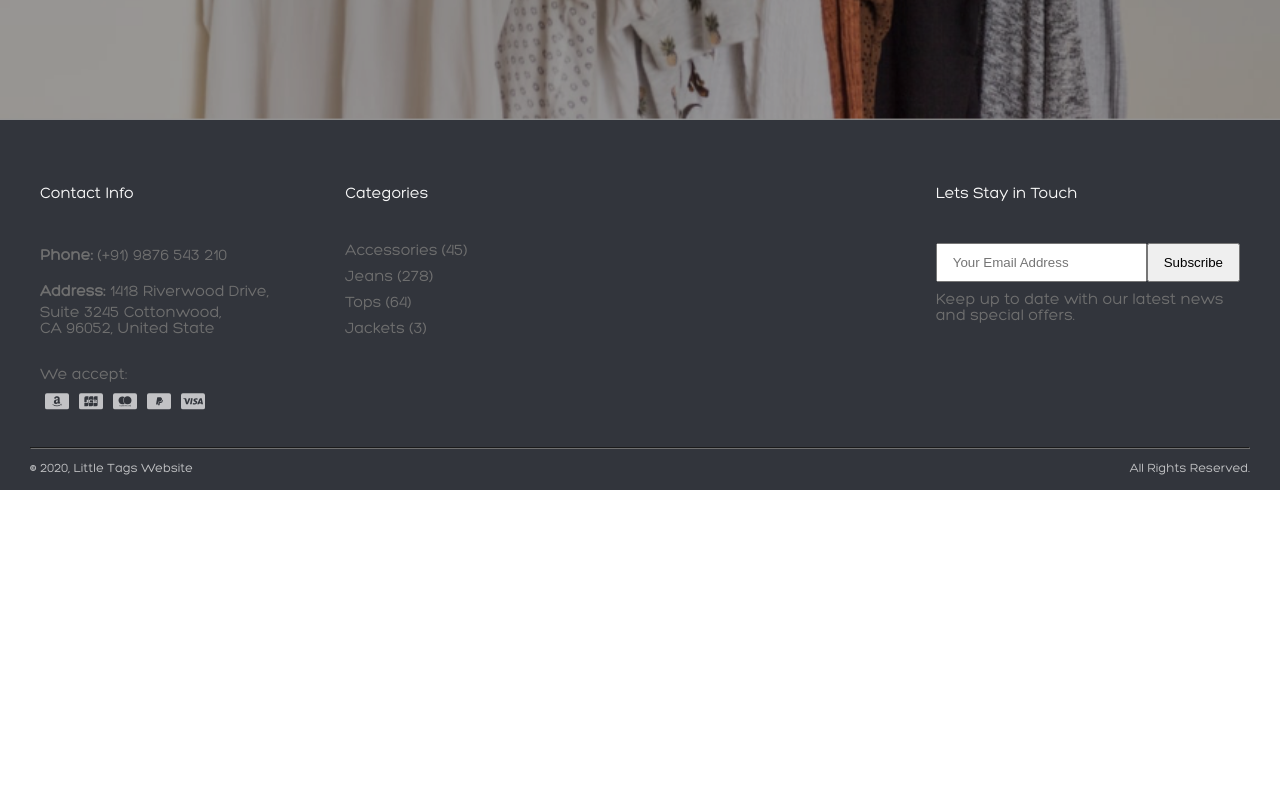
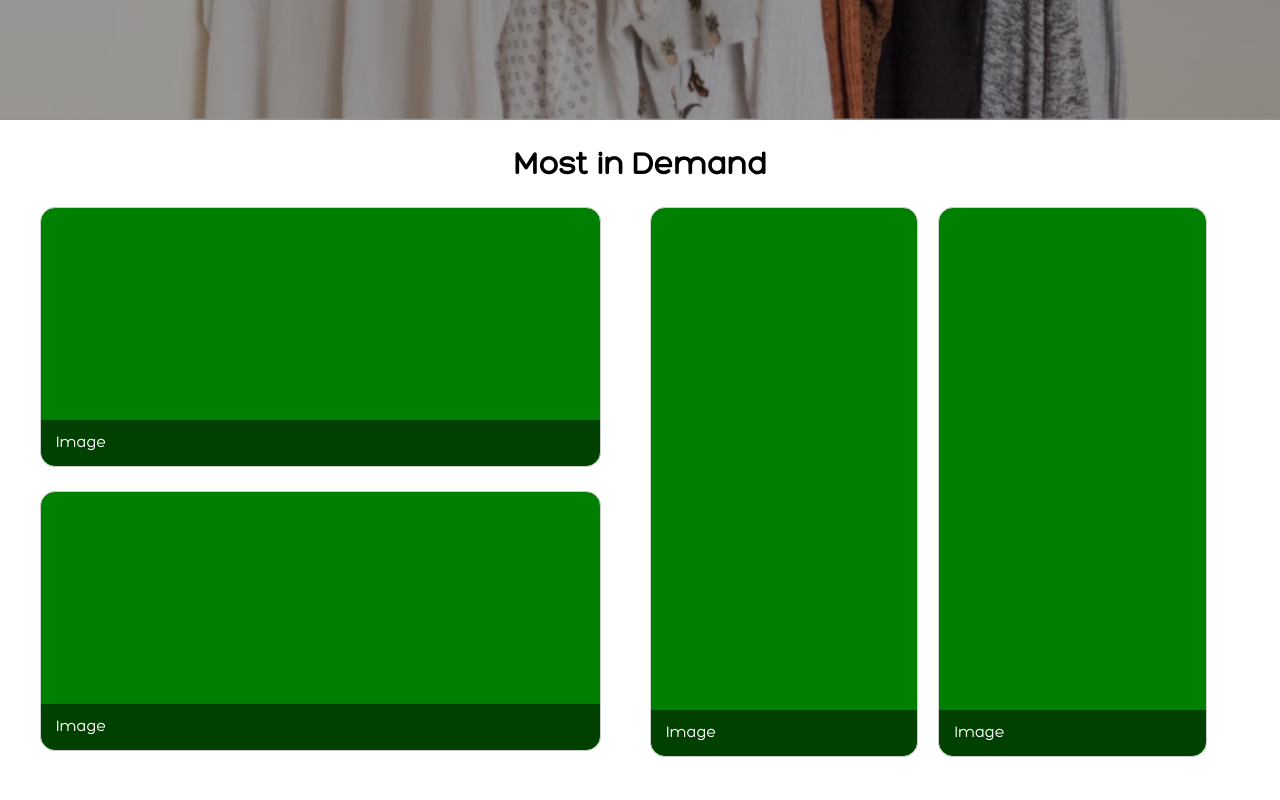
Before and after one commit to pesto-students/little-tags-ice-rahul, a React (Create React App) app: page / in a window 1280 px wide. Shown: the part 680-1480 px from the top of the page. Before the commit the page ends 1170 px from the top, so only its background shows below. Built offline with nearby package versions, Linux system fonts and the light colour scheme.

Commit message:
On Demand Section Added

```diff
--- /dev/null
+++ b/src/components/ImageConatiner/ImageContainer.scss
@@ -0,0 +1,37 @@
+$root: '.ImageContainer';
+
+#{$root}{
+  min-height: 100px;
+  border:1px solid #ccc;
+  border-radius: 15px;
+  display: inline-block;
+  margin: 10px;
+  position: relative;
+  background-color: green;
+
+  .imageContainerTitle{
+    position: absolute;
+    bottom: 0;
+    background-color: rgba(0,0,0,0.5);
+    color: white;
+    padding: 15px;
+    width: 100%;
+    border-bottom-right-radius: 15px;
+    border-bottom-left-radius: 15px;
+    text-align: left;
+  }
+}
+
+.img-primary{
+  width:92%;
+  height: 260px;
+}
+
+.img-secondary{
+  width:44%;
+  height: 550px;
+}
+
+.img-tertiary{
+  width:50%;
+}
--- /dev/null
+++ b/src/components/ImageConatiner/index.js
@@ -0,0 +1,22 @@
+import React from 'react'
+import classNames from 'classnames';
+import { IMAGE_CONTAINER } from '../../constants';
+import './ImageContainer.scss';
+
+const ImageContainer = ({ type = IMAGE_CONTAINER.TYPE.PRIMARY, title = 'Image', link = '#' }) => {
+
+  var ImageContainerConfig = classNames({
+    'ImageContainer': true,
+    'img-primary' : type === IMAGE_CONTAINER.TYPE.PRIMARY,
+    'img-secondary' : type === IMAGE_CONTAINER.TYPE.SECONDARY,
+    'img-tertiary' : type === IMAGE_CONTAINER.TYPE.TERTIARY
+  });
+
+  return (
+    <div className={ImageContainerConfig}>
+      <div className="imageContainerTitle">{title}</div>
+    </div>
+  );
+}
+
+export default ImageContainer;
--- /dev/null
+++ b/src/components/OnDemand/OnDemand.scss
@@ -0,0 +1,42 @@
+$root: '.OnDemand';
+
+#{$root} {
+
+  padding: 30px 15px;
+  min-height: 100vh;
+
+  .title{
+    width: 100%;
+    text-align: center;
+    font-family: 'Hero';
+    font-size: 2em;
+    font-weight: bold;
+    padding-bottom: 15px;
+  }
+
+  .gallery{
+    padding: 0 15px;
+    display: flex;
+    justify-content: center;
+  }
+
+  .gallery-left, .gallery-right{
+    width: 50%;
+  }
+
+  @media only screen and (max-width: 750px) {
+    .gallery{
+      flex-direction: column;
+    }
+    .gallery-left, .gallery-right{
+      width: 100%;
+      display: flex;
+      justify-content: center;
+      align-items: center;
+    }
+    .gallery-left{
+      flex-direction: column;
+    }
+  }
+
+}
--- /dev/null
+++ b/src/components/OnDemand/index.js
@@ -0,0 +1,25 @@
+import React from 'react'
+import ImageContainer from '../ImageConatiner';
+import { IMAGE_CONTAINER } from '../../constants';
+import './OnDemand.scss'
+
+const OnDemand = () => {
+
+  return (
+    <section className="OnDemand">
+      <div className="title"> Most in Demand </div>
+      <div className="gallery">
+        <div className="gallery-left">
+          <ImageContainer type={IMAGE_CONTAINER.TYPE.PRIMARY} />
+          <ImageContainer type={IMAGE_CONTAINER.TYPE.PRIMARY} />
+        </div>
+        <div className="gallery-right">
+          <ImageContainer type={IMAGE_CONTAINER.TYPE.SECONDARY} />
+          <ImageContainer type={IMAGE_CONTAINER.TYPE.SECONDARY} />
+        </div>
+      </div>
+    </section>
+  );
+
+}
+export default OnDemand;
--- a/src/constants/index.js
+++ b/src/constants/index.js
@@ -8,3 +8,11 @@ export const HEADER = {
     TRANSPARENT: 'transparent'
   }
 }
+
+export const IMAGE_CONTAINER = {
+  TYPE : {
+    PRIMARY : 'primary',
+    SECONDARY : 'secondary',
+    TERTIARY : 'tertiary'
+  }
+}
--- a/src/pages/Home.js
+++ b/src/pages/Home.js
@@ -1,10 +1,12 @@
 import React from 'react'
 import Hero from '../components/Hero';
+import OnDemand from '../components/OnDemand';
 
 const Home = () => {
   return (
     <>
       <Hero />
+      <OnDemand />
     </>
   )
 }
```
